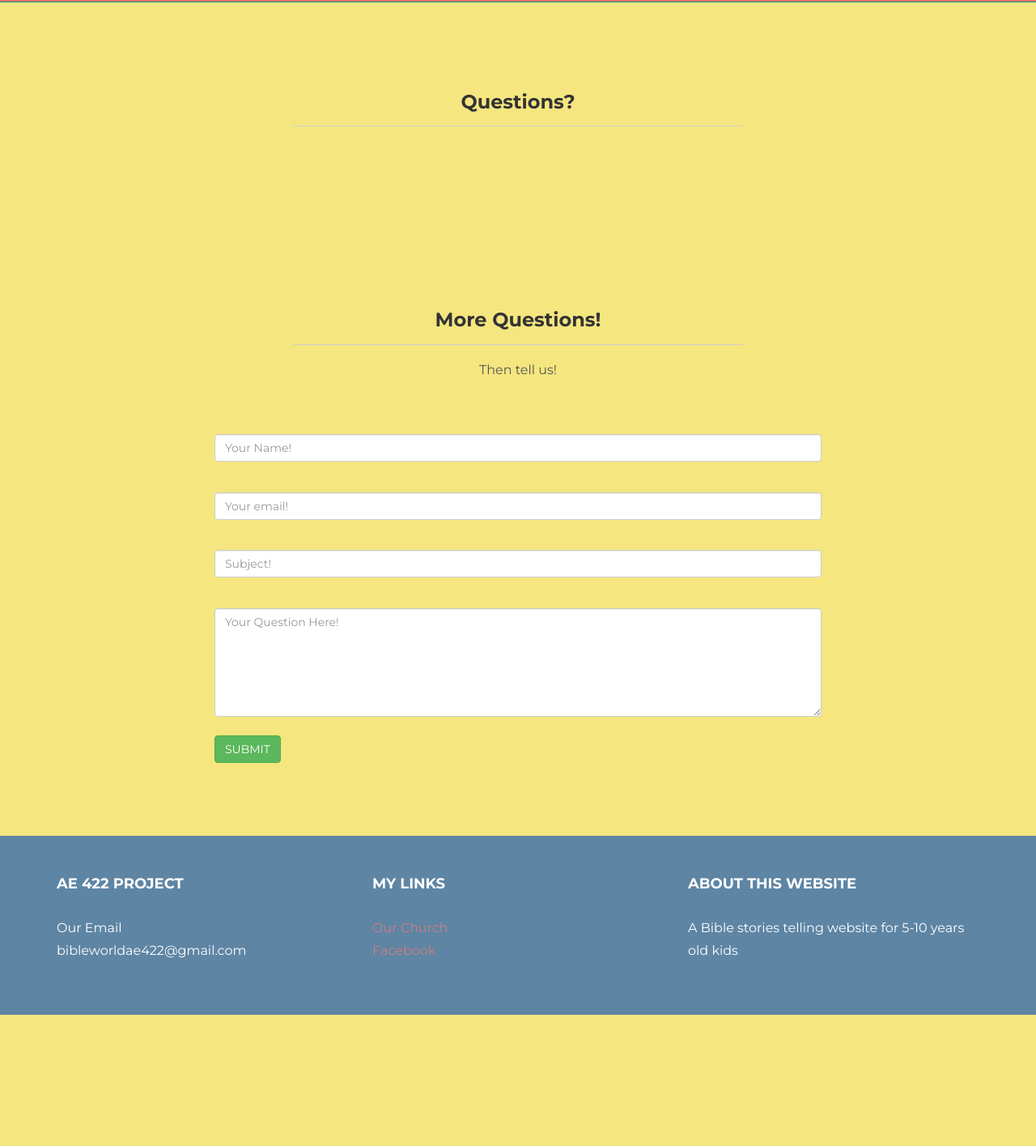
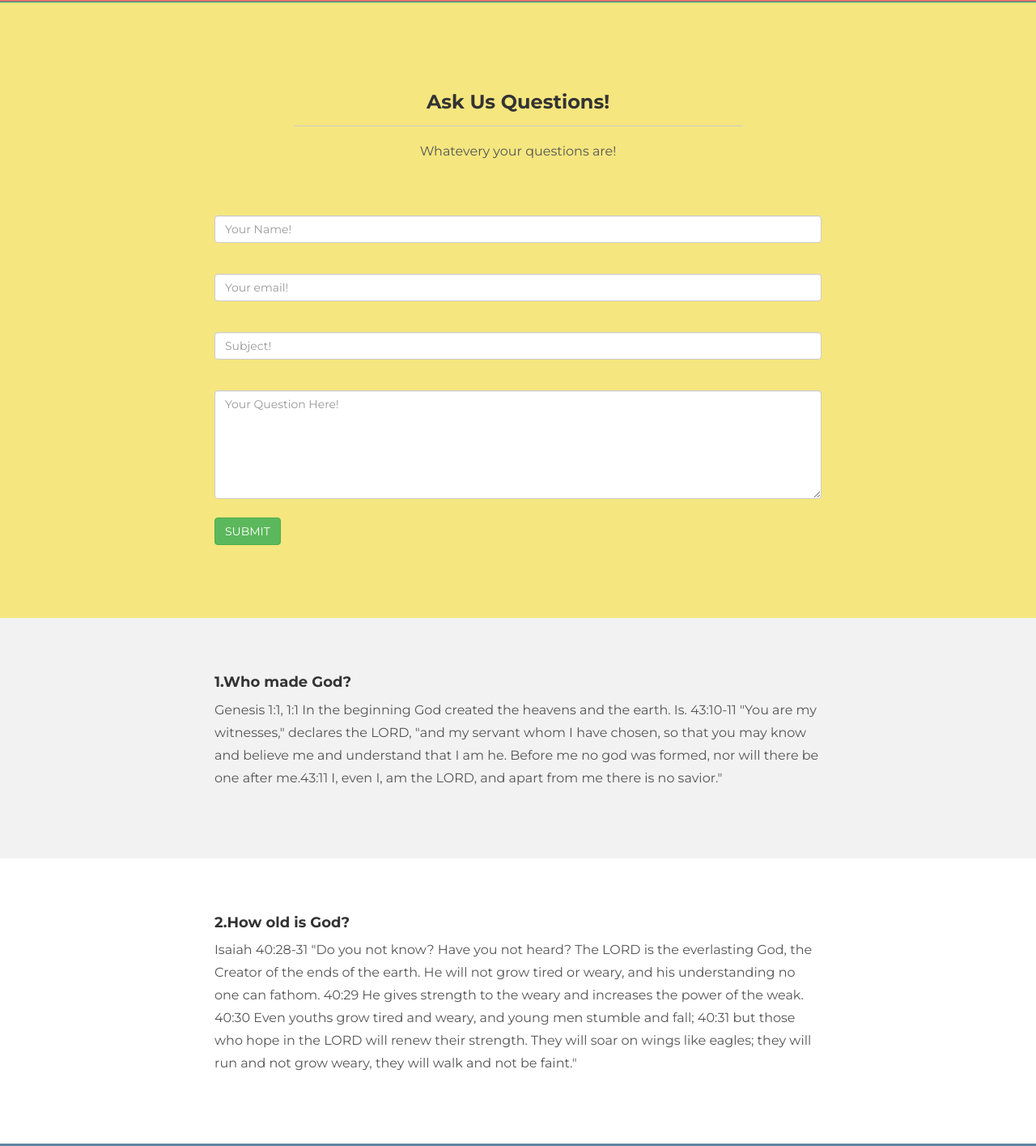
Before and after one commit to bibleworld/bibleworld, a plain HTML site: page questions.html in a window 1280 px wide. Shown: the part 188-1603 px from the top of the page at 81% size. Before the commit the page ends 1441 px from the top, so only its background shows below. Drawn offline with nearby package versions, Linux system fonts and the light colour scheme.

Commit message:
questions

```diff
--- a/assets/css/main.css
+++ b/assets/css/main.css
@@ -48,7 +48,7 @@ p {
 
 /* Links */
 a {
-    color: #ce7e81;
+    color: #f14b13;
     word-wrap: break-word;
 
     -webkit-transition: color 0.1s ease-in, background 0.1s ease-in;
@@ -60,7 +60,7 @@ a {
 
 a:hover,
 a:focus {
-    color: #7b7b7b;
+    color: #ce7e81;
     text-decoration: none;
     outline: 0;
 }
--- a/questions.html
+++ b/questions.html
@@ -53,25 +53,14 @@
       </div>
     </div>
 
-
-    <div class="container pt">
-        <div class="row mt">
-            <div class="col-lg-6 col-lg-offset-3 centered">
-                <h3>Questions?</h3>
-                <hr>
-                <p></p>
-            </div>
-        </div>
-    </div>
-
 	<!-- +++++ Contact Section +++++ -->
 
 	<div class="container pt">
 		<div class="row mt">
 			<div class="col-lg-6 col-lg-offset-3 centered">
-				<h3>More Questions!</h3>
+				<h3>Ask Us Questions!</h3>
 				<hr>
-				<p>Then tell us!</p>
+				<p>Whatevery your questions are!</p>
 			</div>
 		</div>
 		<div class="row mt">
@@ -96,6 +85,34 @@
 			</div>
 		</div><!-- /row -->
 	</div><!-- /container -->
+
+    <!-- +++++ First Post +++++ -->
+    <div id="grey">
+        <div class="container">
+            <div class="row">
+                <div class="col-lg-8 col-lg-offset-2">
+
+                    <h4>1.Who made God? </h4>
+                    <p>Genesis 1:1, 1:1 In the beginning God created the heavens and the earth.
+                        Is. 43:10-11 "You are my witnesses," declares the LORD, "and my servant whom I have chosen, so that you may know and believe me and understand that I am he. Before me no god was formed, nor will there be one after me.43:11 I, even I, am the LORD, and apart from me there is no savior." </p>
+                </div>
+
+            </div><!-- /row -->
+        </div> <!-- /container -->
+    </div><!-- /grey -->
+
+    <!-- +++++ Second Post +++++ -->
+    <div id="white">
+        <div class="container">
+            <div class="row">
+                <div class="col-lg-8 col-lg-offset-2">
+                    <h4>2.How old is God?</h4>
+                    <p>Isaiah 40:28-31 "Do you not know? Have you not heard? The LORD is the everlasting God, the Creator of the ends of the earth. He will not grow tired or weary, and his understanding no one can fathom. 40:29 He gives strength to the weary and increases the power of the weak. 40:30 Even youths grow tired and weary, and young men stumble and fall; 40:31 but those who hope in the LORD will renew their strength. They will soar on wings like eagles; they will run and not grow weary, they will walk and not be faint." </p>
+                </div>
+
+            </div><!-- /row -->
+        </div> <!-- /container -->
+    </div><!-- /white -->
 
 
 	<!-- +++++ Footer Section +++++ -->
```
